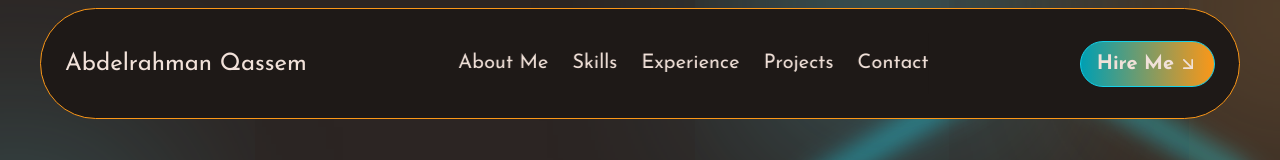
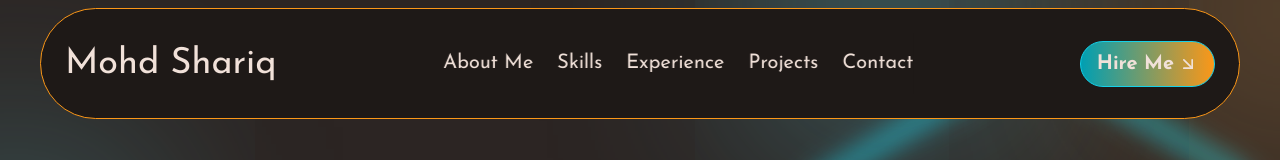
Before and after one commit to mohdshariq-8589/Portfolio, a React (Vite) app: page / in a window 1280 px wide. Shown: the top 160 px of the page. Built offline with nearby package versions, Linux system fonts and the light colour scheme; grey boxes are pictures that could not be loaded.

Commit message:
Navbar Updated

```diff
--- a/src/components/navbar/NavbarLogo.jsx
+++ b/src/components/navbar/NavbarLogo.jsx
@@ -1,11 +1,11 @@
 const NavbarLogo = () => {
   return (
     <div>
-      <h1 className="text-white  text-2xl sm:hidden md:block">
-        Abdelrahman Qassem
+      <h1 className="text-white  text-4xl sm:hidden md:block">
+        Mohd Shariq
       </h1>
       <h1 className="text-white font-special font-extrabold text-4xl md:hidden sm:block">
-        AQ
+        MS
       </h1>
     </div>
   );
```
